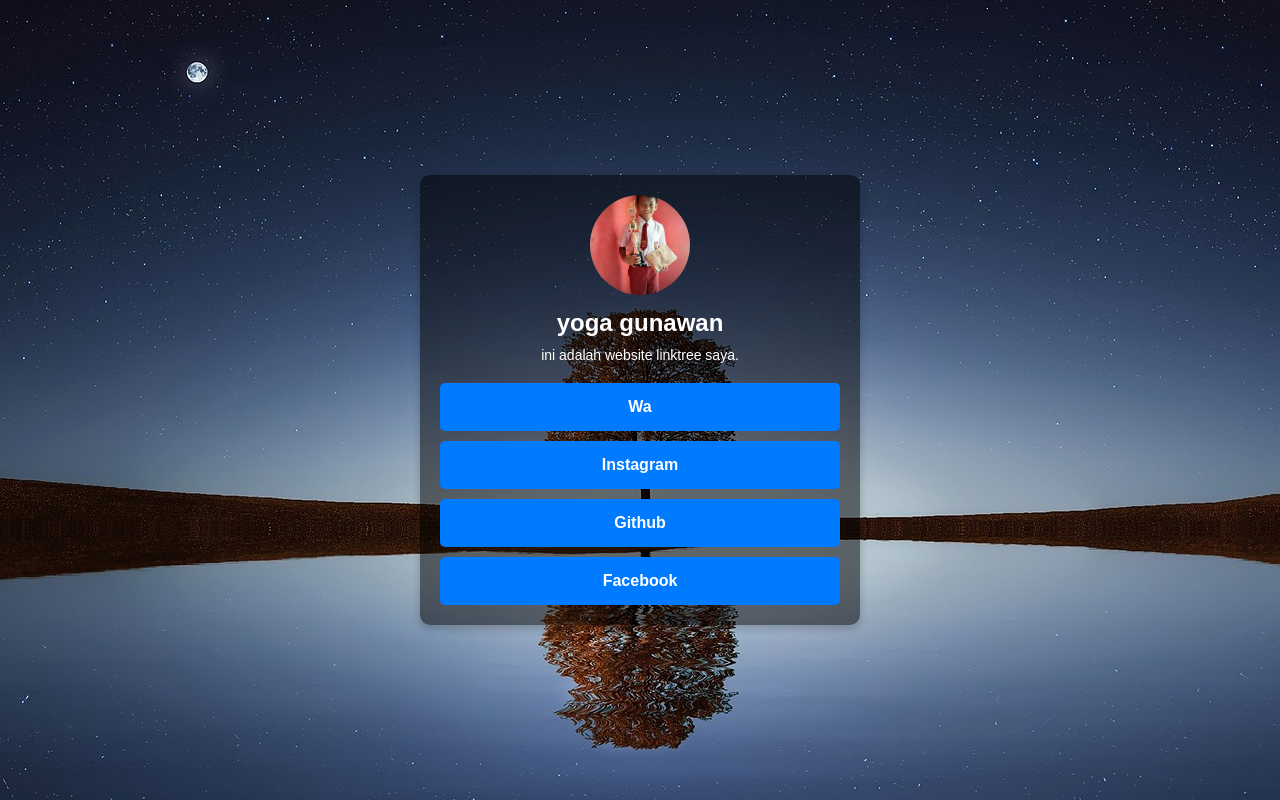
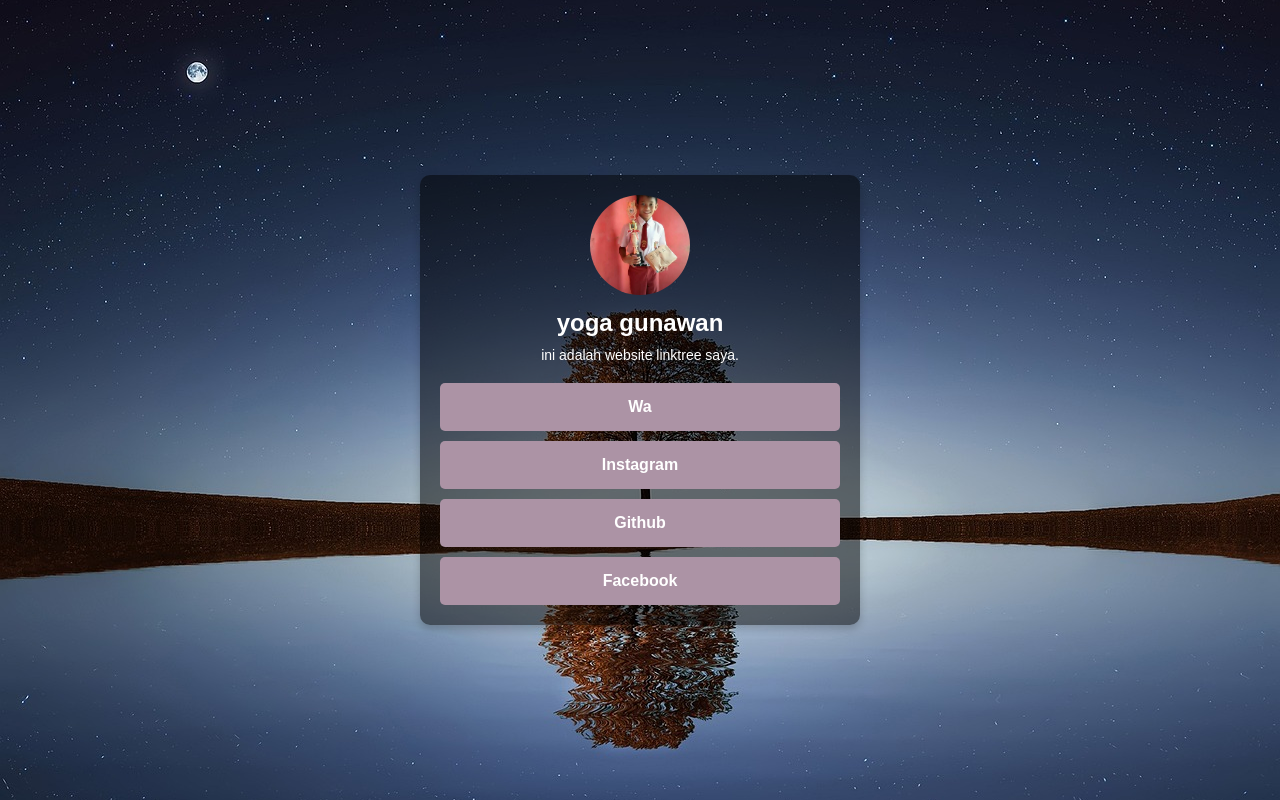
Before and after one commit to Gunawan-yoga/Link-tree, a plain HTML site: page index.html in a window 1280 px wide. Drawn offline with Linux system fonts and the light colour scheme.

Commit message:
Add files via upload

```diff
--- a/style.css
+++ b/style.css
@@ -7,7 +7,8 @@ body, h1, p, a {
 
 body {
     font-family: Arial, sans-serif;
-    background: url(bg.jpg) no-repeat center;
+    background: url(background-yoga.jpg) no-repeat center;
+    background-size: cover;
     color: #333;
     display: flex;
     justify-content: center;
@@ -57,7 +58,7 @@ body {
     display: block;
     text-decoration: none;
     padding: 15px;
-    background-color: #007bff;
+    background-color: #ac93a5;
     color: #fff;
     border-radius: 5px;
     font-size: 16px;
@@ -66,5 +67,5 @@ body {
 }
 
 .link:hover {
-    background-color: #0056b3;
+    background-color: #00f7ff;
 }
```
Also changed, not shown: background-yoga.jpg (added).
